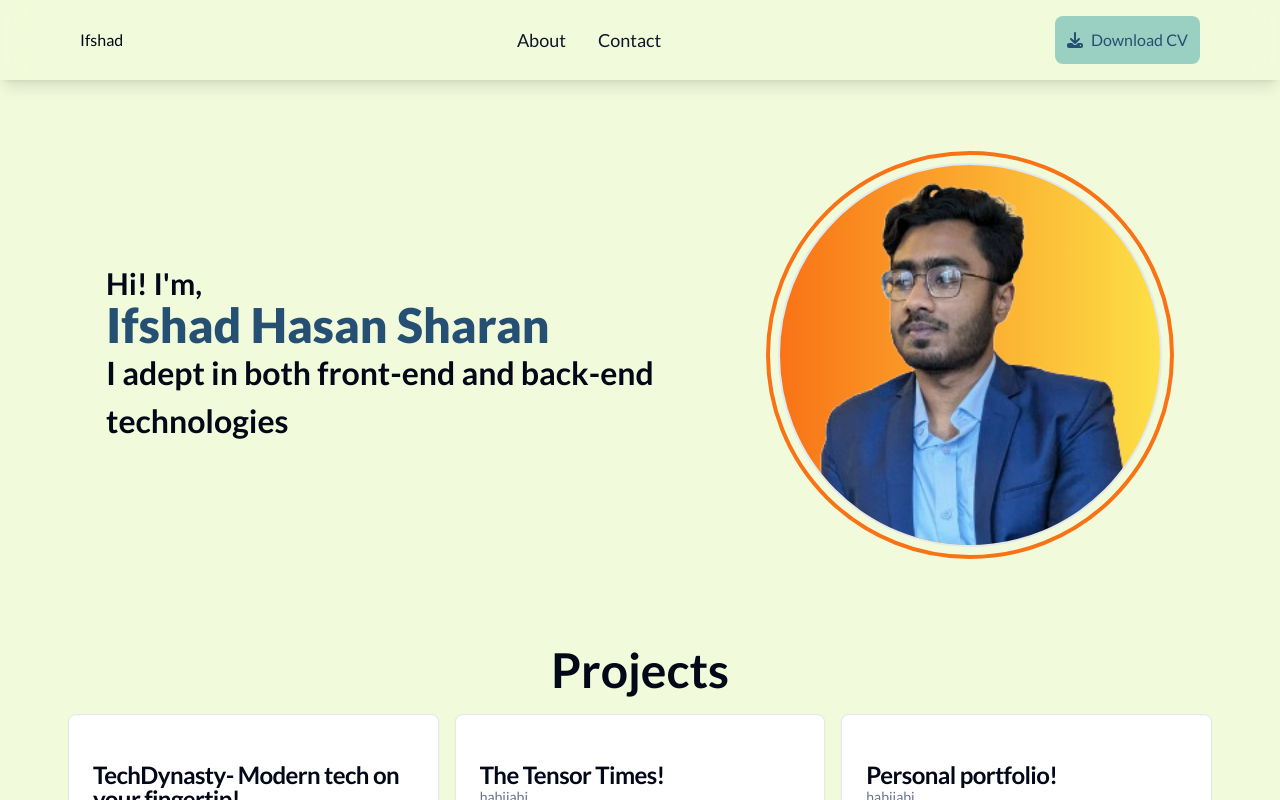
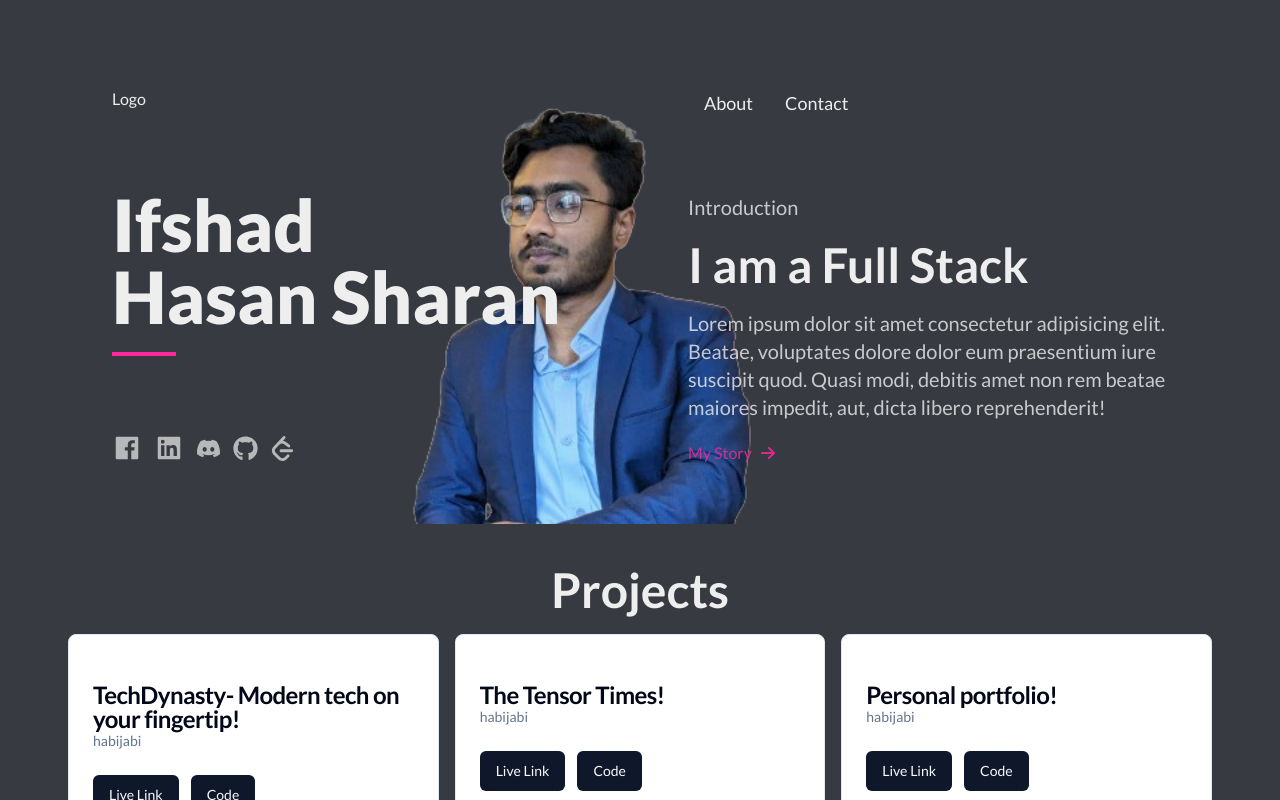
Before and after one commit to ifshad/developer-portfolio-ifshad, a Next.js app: page / in a window 1280 px wide. Shown: the top 800 px of the page. Built offline with nearby package versions, Linux system fonts and the light colour scheme.

Commit message:
self banner redesigned

```diff
--- a/app/globals.css
+++ b/app/globals.css
@@ -4,7 +4,7 @@
 
 @layer base {
   :root {
-    --background: 0 0% 100%;
+    /* --background: #373A40; */
     --foreground: 222.2 84% 4.9%;
 
     --card: 0 0% 100%;
@@ -71,17 +71,16 @@
     @apply border-border;
   }
   body {
-    @apply bg-background text-foreground;
-    background-color: #F1FADA;
+    @apply bg-tertiary-color text-primary-color;
   }
 }
 
 @layer components {
   .btn {
-    @apply p-3 bg-teal-light rounded-lg text-navy border-teal-light hover:bg-teal hover:border-teal hover:text-sage;
+    @apply p-3 rounded-lg ;
   }
   .card {
-    @apply p-4 bg-white hover:transition-all hover:shadow-2xl rounded-lg hover:bg-teal text-grey hover:text-white md:grid md:grid-cols-12 items-center gap-2 text-sm text-start;
+    @apply p-4 hover:transition-all hover:shadow-2xl rounded-lg md:grid md:grid-cols-12 items-center gap-2 text-sm text-start;
   }
 
   .card-title {
--- a/app/layout.tsx
+++ b/app/layout.tsx
@@ -29,7 +29,7 @@ export default function RootLayout({
       <body className={lato.className}>
         <div className="">
           <NextTopLoader />
-          <Header />
+          {/* <Header /> */}
           {children}
           <Footer />
         </div>
--- a/components/Layout/Header.tsx
+++ b/components/Layout/Header.tsx
@@ -12,10 +12,10 @@ export default function Header() {
         </Link>
       </div>
       <div className="">
-        <Button asChild variant="link" className="text-lg">
+        <Button asChild variant="link" className="text-lg text-primary-color">
           <Link href="/about">About</Link>
         </Button>
-        <Button asChild variant="link" className="text-lg">
+        <Button asChild variant="link" className="text-lg text-primary-color">
           <Link href="/contact">Contact</Link>
         </Button>
       </div>
--- a/components/SelfBanner/page.tsx
+++ b/components/SelfBanner/page.tsx
@@ -1,62 +1,105 @@
 "use client";
 import React from "react";
-import Link from "next/link";
-import { FaDownload } from "react-icons/fa6";
-import { MdCall } from "react-icons/md";
 import { TypeAnimation } from "react-type-animation";
 import Image from "next/image";
 import ifshad from "@/public/Images/Ifshad_01.png";
+import { Button } from "../ui/button";
+import Link from "next/link";
+import { FaArrowRight } from "react-icons/fa6";
+import { BiLogoFacebookSquare, BiLogoLinkedinSquare } from "react-icons/bi";
+import { FaDiscord, FaGithub } from "react-icons/fa6";
+import { SiLeetcode } from "react-icons/si";
 
 export default function SelfBanner() {
   return (
-    <div className="container flex md:h-[550px] w-full items-center justify-around">
-      <div className="w-3/6">
-        <p className="text-lg md:text-3xl font-bold">Hi! I'm,</p>
-        <h1 className="text-3xl md:text-5xl text-navy font-extrabold ">
-          Ifshad Hasan Sharan
+    <div className="container flex md:h-[550px] w-full">
+      <div className="w-1/2 h-full p-5 md:p-12 flex flex-col justify-around">
+        <div>Logo</div>
+        <div>
+          <h1 className="text-4xl md:text-7xl font-extrabold ">
+            Ifshad <br /> Hasan Sharan
           </h1>
-        <TypeAnimation
-          sequence={[
-            // Same substring at the start will only be typed out once, initially
-            "I am a software engineer",
-            1000, // wait 1s before replacing "Mice" with "Hamsters"
-            "I adept in both front-end and back-end technologies",
-            1000,
-            "I adept in data structures and algorithms",
-            1000,
-            "I create robust web applications",
-            1000,
-            "I thrive in collaborative environment",
-            1000,
-          ]}
-          wrapper="span"
-          speed={50}
-          style={{ fontSize: "2em", display: "inline-block", fontWeight: "bold" }}
-          repeat={Infinity}
-        />
-        {/* <div className="mt-10 flex justify-center items-center gap-5">
-          <Link
-            href="/contact"
-            className="text-grey hover:text-navy flex items-center border-2 border-teal rounded-lg p-3 gap-2"
-          >
-            <MdCall />
-            <span>Contact Me</span>
+          <div className="w-16 border-b-4 border-b-accent-color mt-5"></div>
+        </div>
+        <div>
+          <ul className="flex gap-3 items-center">
+            <li className="text-base-100 opacity-70 hover:opacity-100">
+              <Link href="https://www.facebook.com/ifshadhasan.sharan">
+                <BiLogoFacebookSquare size={30} />
               </Link>
-          <button className="btn flex items-center gap-2">
-            <FaDownload />
-            <span>Download CV</span>
-          </button>
-        </div> */}
+            </li>
+            <li className="text-base-100 opacity-70 hover:opacity-100">
+              <Link href="https://www.linkedin.com/in/ifshad-hasan-sharan-50a6b1178/">
+                <BiLogoLinkedinSquare size={30} />
+              </Link>
+            </li>
+            <li className="text-base-100 opacity-70 hover:opacity-100">
+              <Link href="https://discordapp.com/users/ifshad_51">
+                <FaDiscord size={25} />
+              </Link>
+            </li>
+            <li className="text-base-100 opacity-70 hover:opacity-100">
+              <Link href="https://github.com/ifshad">
+                <FaGithub size={25} />
+              </Link>
+            </li>
+            <li className="text-base-100 opacity-70 hover:opacity-100">
+              <Link href="https://leetcode.com/u/i6J0GjFUV9/">
+                <SiLeetcode size={25} />
+              </Link>
+            </li>
+          </ul>
         </div>
-      <div className="border-4 border-orange-500 rounded-full">
-        <div className="w-96 h-96 m-2 border-2 rounded-full relative bg-gradient-to-r from-orange-500 to-yellow-300 overflow-clip">
         <Image
           src={ifshad}
           alt="Ifshad Hasan Sharan"
           width={360}
           height={360}
-            className="inset-0 absolute"
+          className="absolute -z-50 translate-x-72 translate-y-8"
         />
+      </div>
+      <div className="w-1/2 p-5 md:p-12 flex flex-col justify-around">
+        <div>
+          <Button asChild variant="link" className="text-lg text-primary-color">
+            <Link href="/about">About</Link>
+          </Button>
+          <Button asChild variant="link" className="text-lg text-primary-color">
+            <Link href="/contact">Contact</Link>
+          </Button>
+        </div>
+        <div>
+          <p className="text-lg mb-5 md:text-xl opacity-80">Introduction</p>
+          <TypeAnimation
+            sequence={[
+              // Same substring at the start will only be typed out once, initially
+              "I am a Full Stack Developer",
+              1000, // wait 1s before replacing "Mice" with "Hamsters"
+              "I am a Designer",
+              1000,
+            ]}
+            wrapper="span"
+            speed={50}
+            style={{
+              display: "inline-block",
+            }}
+            repeat={Infinity}
+            className="text-lg md:text-5xl font-bold"
+          />
+          {/* <h2 className="text-lg md:text-5xl font-bold">,based in Dhaka Bangladesh</h2> */}
+          <p className="text-lg my-5 md:text-xl opacity-80">
+            Lorem ipsum dolor sit amet consectetur adipisicing elit. Beatae,
+            voluptates dolore dolor eum praesentium iure suscipit quod. Quasi
+            modi, debitis amet non rem beatae maiores impedit, aut, dicta libero
+            reprehenderit!
+          </p>
+          <div className="">
+            <Link
+              href="/about"
+              className="inline-flex text-accent-color opacity-80 items-center gap-x-2 border-b-2 border-transparent hover:opacity-100 hover:border-accent-color"
+            >
+              My Story <FaArrowRight />
+            </Link>
+          </div>
         </div>
       </div>
     </div>
--- a/tailwind.config.ts
+++ b/tailwind.config.ts
@@ -57,11 +57,10 @@ const config = {
           DEFAULT: "hsl(var(--card))",
           foreground: "hsl(var(--card-foreground))",
         },
-        navy: "#265073",
-        teal: "#2D9596",
-        "teal-light": "#9AD0C2",
-        sage: "#F1FADA",
-        grey: "#352F44",
+        "primary-color": "#EEEEEE",
+        "secondary-color": "#686D76",
+        "tertiary-color": "#373A40",
+        "accent-color": "#FD299C",
       },
       borderRadius: {
         lg: "var(--radius)",
```
Lines whose indentation alone changed are shown as unchanged.
